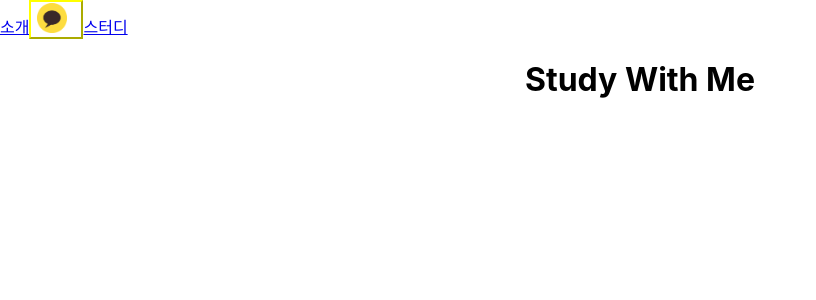
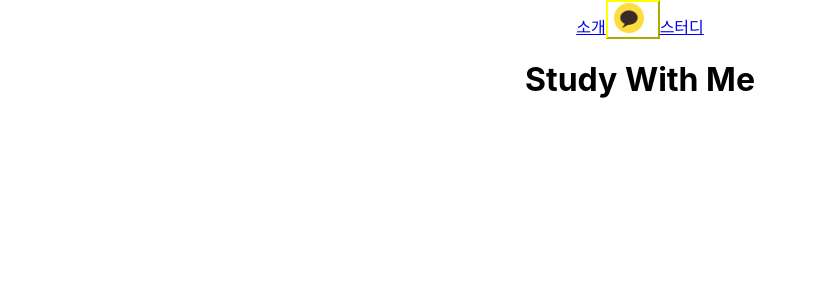
Before and after one commit to WithRoom/FE-WithRoom-Local, a React (Create React App) app: page /home in a window 1280 px wide. Shown: the top 300 px of the page, without its empty margins (0-816 px from the left). Built offline with nearby package versions, Linux system fonts and the light colour scheme.

Commit message:
[리팩토링] : proxy 경로 수정

```diff
--- a/src/pages/components/Header.jsx
+++ b/src/pages/components/Header.jsx
@@ -4,7 +4,7 @@
 
 const Header = () => {
   return (
-    <div className="d-flex flex-column justify-content-center align-items-center vh-100 text-center">
+    <div className="d-flex flex-column justify-content-center align-items-center vh-100" style={{textAlign : 'center'}}>
       <Navbar.Brand href="#" className="mx-2 mt-3">소개</Navbar.Brand>
       <Link to="/login" className="mx-2 mt-3">
         <Button variant="outline-primary" style={{ backgroundColor: 'white', borderColor: 'yellow' }}>
--- a/src/setupProxy.js
+++ b/src/setupProxy.js
@@ -2,7 +2,7 @@
 
 module.exports = function(app) {
   app.use(
-    '/kakaoLogin',
+    '/',
     createProxyMiddleware({
       target: process.env.REACT_APP_DOMAIN,
       changeOrigin: true,
```
